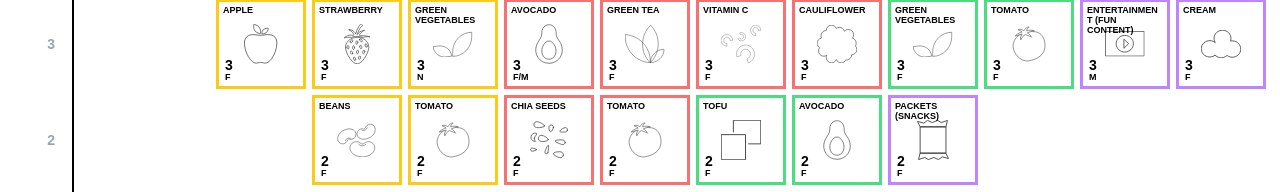
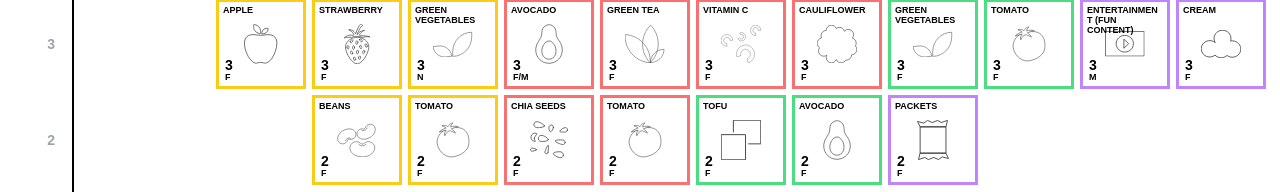
Before and after one commit to hanna-ngx2308/happy-hormone, a React (Vite) app: page / in a window 1280 px wide. Shown: the part 411-603 px from the top of the page. Built offline with nearby package versions, Linux system fonts and the light colour scheme.

Commit message:
Update data.ts

```diff
--- a/src/data.ts
+++ b/src/data.ts
@@ -443,7 +443,7 @@ export const elements: HappyElement[] = [
   },
   {
     id: 37,
-    name: "PACKETS (SNACKS)", // Updated Name
+    name: "PACKETS", // Updated Name
     type: "F",
     level: 2,
     category: "endorphins",
@@ -466,4 +466,5 @@ export const types: TypeDef[] = [
   { key: "P", label: "PHYSICAL HABIT" },
   { key: "M", label: "MENTAL HABIT" },
   { key: "F", label: "FOOD" },
+
 ];
```
